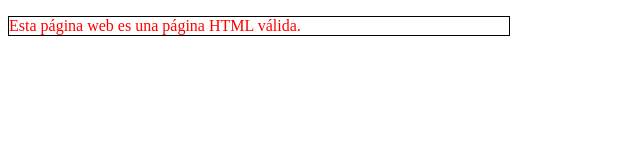
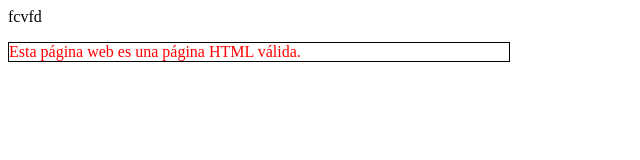
Before and after one commit to salvafloresgue/pruebaSAD, a plain HTML site: page index.html in a window 1280 px wide. Shown: the whole page, without its empty margins (0-640 px from the left). Drawn offline with Linux system fonts and the light colour scheme.

Commit message:
Modificacion index.html

```diff
--- a/index.html
+++ b/index.html
@@ -4,7 +4,7 @@
 <meta charset="utf-8">
 <title>HTML</title>
 <meta name="viewport" content="width=device-width, initial-scale=1.0">
-<link rel="stylesheet" href="style.css">
+<link rel="stylesheet" href="style.css">  fcvfd
 </head>
 <body>
 <p>Esta página web es una página HTML válida.</p>
```
